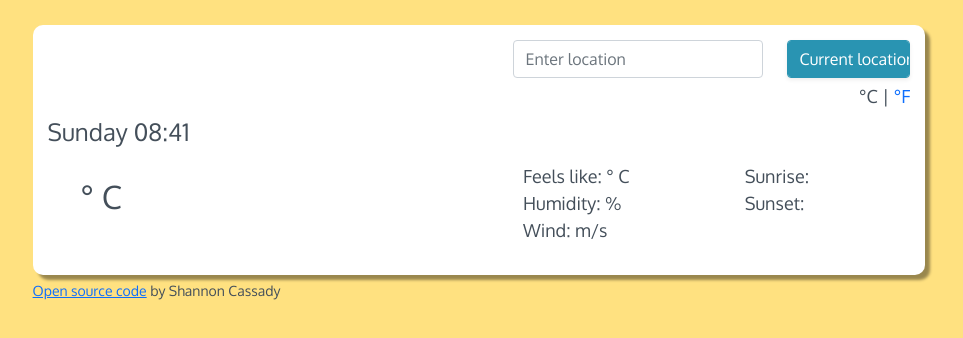
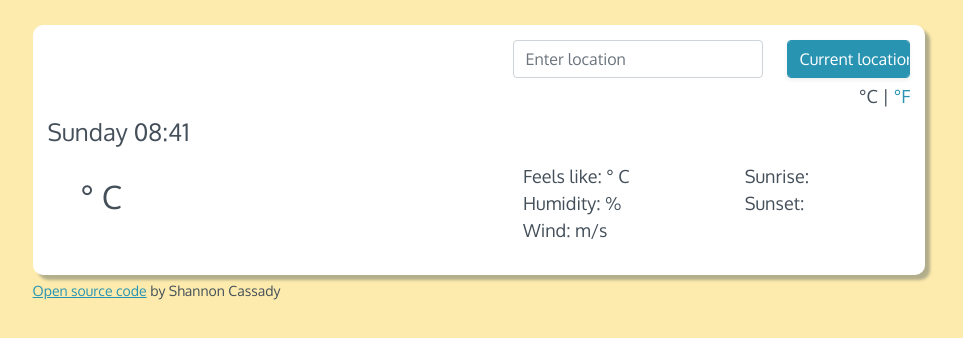
Before and after one commit to scassady8/Weather-App, a plain HTML site: page index.html in a window 1280 px wide. Shown: the whole page, without its empty margins (161-1124 px from the left). Drawn offline with nearby package versions, Linux system fonts and the light colour scheme; no server answers; a web font is replaced by a local one.

Commit message:
Update style.css
Updated colors in style.css

```diff
--- a/src/style.css
+++ b/src/style.css
@@ -2,10 +2,13 @@ body {
   color: #444f5a;
   font-family: "Oxygen", sans-serif;
   font-size: 18px;
-  background-color: #ffe180;
+  background-color: rgba(252, 227, 138, 0.7);
+}
+h1,
+a {
+  color: #2994b2;
 }
 h1 {
-  color: #2994b2;
   font-weight: 700;
   text-transform: capitalize;
 }
@@ -22,7 +25,7 @@ p {
   background-color: #ffffff;
   border: none;
   border-radius: 10px;
-  box-shadow: 5px 5px 3px rgba(0, 0, 0, 0.4);
+  box-shadow: 5px 5px 3px rgba(68, 79, 90, 0.4);
   margin: auto;
   margin-top: 25px;
   max-width: 80%;
```
